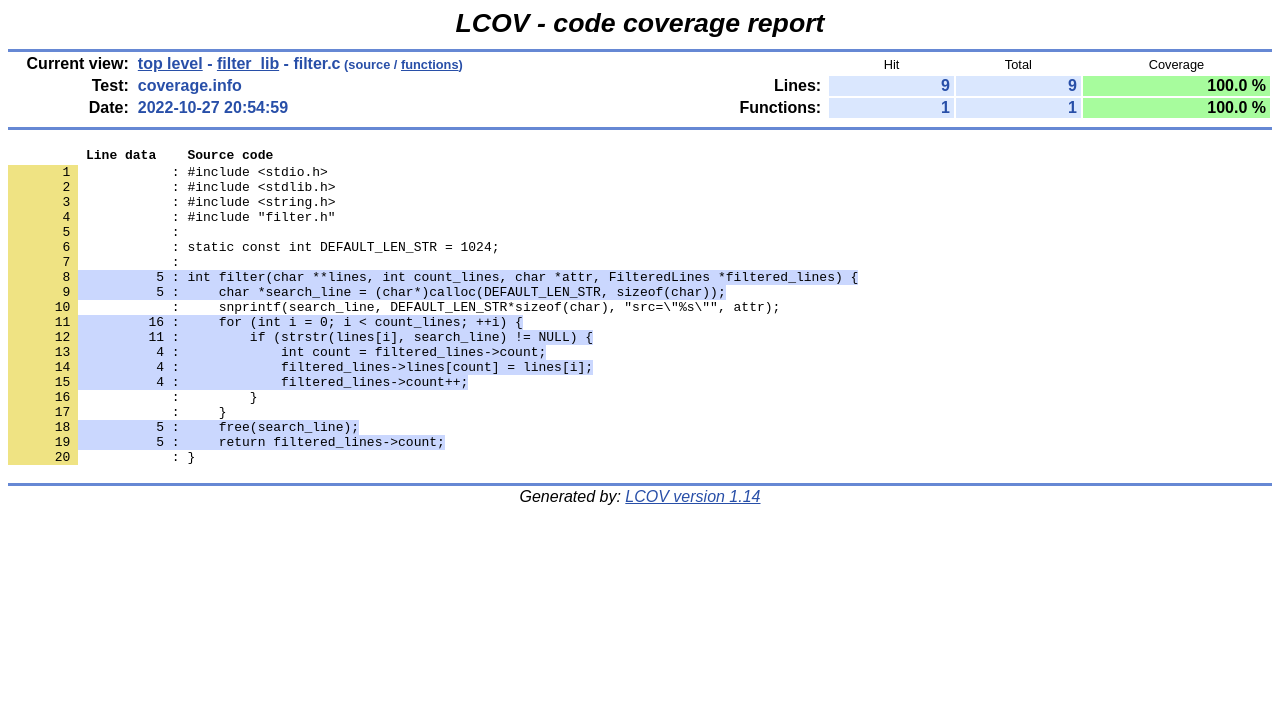
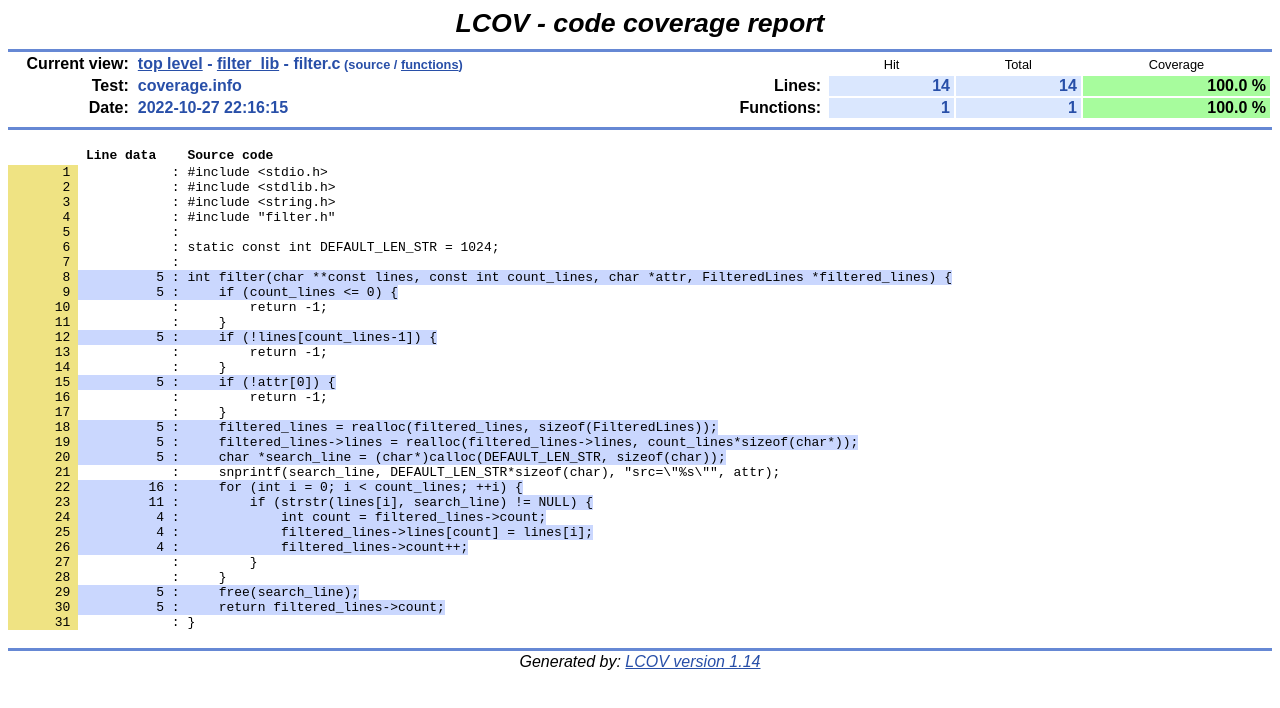
Before and after one commit to MisterMaks/vk_education_made_advanced_cpp, a plain HTML site: page filter_lib/filter.c.gcov.html in a window 1280 px wide. Drawn offline with Linux system fonts and the light colour scheme.

Commit message:
deploy: bd5b51dc8dda75356c96746cadb126dea8281436

```diff
--- a/filter_lib/filter.c.gcov.html
+++ b/filter_lib/filter.c.gcov.html
@@ -31,13 +31,13 @@
             <td class="headerValue">coverage.info</td>
             <td></td>
             <td class="headerItem">Lines:</td>
-            <td class="headerCovTableEntry">9</td>
-            <td class="headerCovTableEntry">9</td>
+            <td class="headerCovTableEntry">14</td>
+            <td class="headerCovTableEntry">14</td>
             <td class="headerCovTableEntryHi">100.0 %</td>
           </tr>
           <tr>
             <td class="headerItem">Date:</td>
-            <td class="headerValue">2022-10-27 20:54:59</td>
+            <td class="headerValue">2022-10-27 22:16:15</td>
             <td></td>
             <td class="headerItem">Functions:</td>
             <td class="headerCovTableEntry">1</td>
@@ -67,19 +67,30 @@
 <a name="5"><span class="lineNum">       5 </span>            : </a>
 <a name="6"><span class="lineNum">       6 </span>            : static const int DEFAULT_LEN_STR = 1024;</a>
 <a name="7"><span class="lineNum">       7 </span>            : </a>
-<a name="8"><span class="lineNum">       8 </span><span class="lineCov">          5 : int filter(char **lines, int count_lines, char *attr, FilteredLines *filtered_lines) {</span></a>
-<a name="9"><span class="lineNum">       9 </span><span class="lineCov">          5 :     char *search_line = (char*)calloc(DEFAULT_LEN_STR, sizeof(char));</span></a>
-<a name="10"><span class="lineNum">      10 </span>            :     snprintf(search_line, DEFAULT_LEN_STR*sizeof(char), &quot;src=\&quot;%s\&quot;&quot;, attr);</a>
-<a name="11"><span class="lineNum">      11 </span><span class="lineCov">         16 :     for (int i = 0; i &lt; count_lines; ++i) {</span></a>
-<a name="12"><span class="lineNum">      12 </span><span class="lineCov">         11 :         if (strstr(lines[i], search_line) != NULL) {</span></a>
-<a name="13"><span class="lineNum">      13 </span><span class="lineCov">          4 :             int count = filtered_lines-&gt;count;</span></a>
-<a name="14"><span class="lineNum">      14 </span><span class="lineCov">          4 :             filtered_lines-&gt;lines[count] = lines[i];</span></a>
-<a name="15"><span class="lineNum">      15 </span><span class="lineCov">          4 :             filtered_lines-&gt;count++;</span></a>
-<a name="16"><span class="lineNum">      16 </span>            :         } </a>
+<a name="8"><span class="lineNum">       8 </span><span class="lineCov">          5 : int filter(char **const lines, const int count_lines, char *attr, FilteredLines *filtered_lines) {</span></a>
+<a name="9"><span class="lineNum">       9 </span><span class="lineCov">          5 :     if (count_lines &lt;= 0) {</span></a>
+<a name="10"><span class="lineNum">      10 </span>            :         return -1;</a>
+<a name="11"><span class="lineNum">      11 </span>            :     }</a>
+<a name="12"><span class="lineNum">      12 </span><span class="lineCov">          5 :     if (!lines[count_lines-1]) {</span></a>
+<a name="13"><span class="lineNum">      13 </span>            :         return -1;</a>
+<a name="14"><span class="lineNum">      14 </span>            :     }</a>
+<a name="15"><span class="lineNum">      15 </span><span class="lineCov">          5 :     if (!attr[0]) {</span></a>
+<a name="16"><span class="lineNum">      16 </span>            :         return -1;</a>
 <a name="17"><span class="lineNum">      17 </span>            :     }</a>
-<a name="18"><span class="lineNum">      18 </span><span class="lineCov">          5 :     free(search_line);</span></a>
-<a name="19"><span class="lineNum">      19 </span><span class="lineCov">          5 :     return filtered_lines-&gt;count;</span></a>
-<a name="20"><span class="lineNum">      20 </span>            : }</a>
+<a name="18"><span class="lineNum">      18 </span><span class="lineCov">          5 :     filtered_lines = realloc(filtered_lines, sizeof(FilteredLines));</span></a>
+<a name="19"><span class="lineNum">      19 </span><span class="lineCov">          5 :     filtered_lines-&gt;lines = realloc(filtered_lines-&gt;lines, count_lines*sizeof(char*));</span></a>
+<a name="20"><span class="lineNum">      20 </span><span class="lineCov">          5 :     char *search_line = (char*)calloc(DEFAULT_LEN_STR, sizeof(char));</span></a>
+<a name="21"><span class="lineNum">      21 </span>            :     snprintf(search_line, DEFAULT_LEN_STR*sizeof(char), &quot;src=\&quot;%s\&quot;&quot;, attr);</a>
+<a name="22"><span class="lineNum">      22 </span><span class="lineCov">         16 :     for (int i = 0; i &lt; count_lines; ++i) {</span></a>
+<a name="23"><span class="lineNum">      23 </span><span class="lineCov">         11 :         if (strstr(lines[i], search_line) != NULL) {</span></a>
+<a name="24"><span class="lineNum">      24 </span><span class="lineCov">          4 :             int count = filtered_lines-&gt;count;</span></a>
+<a name="25"><span class="lineNum">      25 </span><span class="lineCov">          4 :             filtered_lines-&gt;lines[count] = lines[i];</span></a>
+<a name="26"><span class="lineNum">      26 </span><span class="lineCov">          4 :             filtered_lines-&gt;count++;</span></a>
+<a name="27"><span class="lineNum">      27 </span>            :         } </a>
+<a name="28"><span class="lineNum">      28 </span>            :     }</a>
+<a name="29"><span class="lineNum">      29 </span><span class="lineCov">          5 :     free(search_line);</span></a>
+<a name="30"><span class="lineNum">      30 </span><span class="lineCov">          5 :     return filtered_lines-&gt;count;</span></a>
+<a name="31"><span class="lineNum">      31 </span>            : }</a>
 </pre>
       </td>
     </tr>
```
Also changed, not shown: filter_lib/filter.c.func-sort-c.html (+3 -3 lines), filter_lib/filter.c.func.html (+3 -3 lines), filter_lib/index-sort-f.html (+4 -4 lines), filter_lib/index-sort-l.html (+4 -4 lines), filter_lib/index.html (+4 -4 lines), index-sort-f.html (+4 -4 lines), index-sort-l.html (+4 -4 lines), index.html (+4 -4 lines), usr/include/x86_64-linux-gnu/bits/index-sort-f.html (+1 -1 lines), usr/include/x86_64-linux-gnu/bits/index-sort-l.html (+1 -1 lines), usr/include/x86_64-linux-gnu/bits/index.html (+1 -1 lines), usr/include/x86_64-linux-gnu/bits/stdio2.h.func-sort-c.html (+1 -1 lines), usr/include/x86_64-linux-gnu/bits/stdio2.h.func.html (+1 -1 lines), usr/include/x86_64-linux-gnu/bits/stdio2.h.gcov.html (+1 -1 lines).
